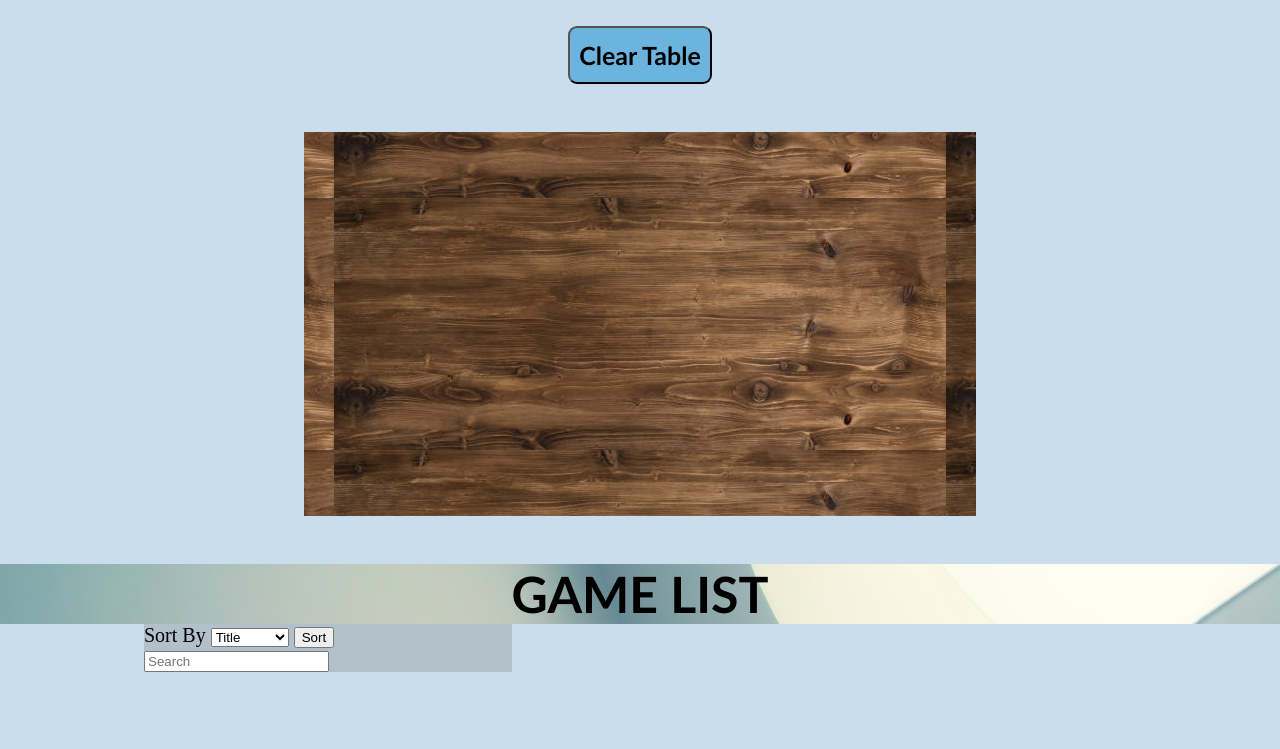
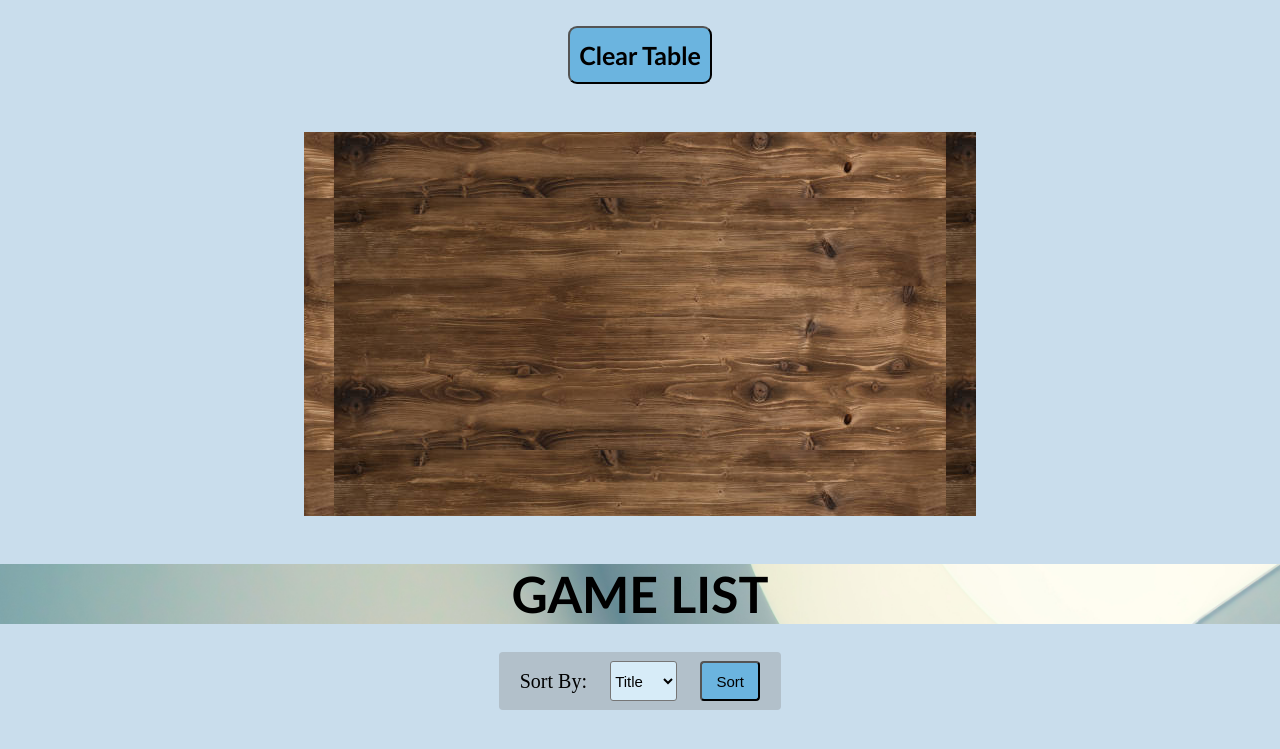
Before and after one commit to hazzirdd/gamenight-capstone, a website: page client/game-night.html in a window 1280 px wide. Shown: the part 227-976 px from the top of the page. Drawn offline with nearby package versions, Linux system fonts and the light colour scheme; no server answers.

Commit message:
organize tools

```diff
--- a/client/game-night.html
+++ b/client/game-night.html
@@ -29,7 +29,7 @@
     </div>
     <h1 id="game-list-h1">GAME LIST</h1>
     <div class="orginization-tools">
-        <label for="game-sort">Sort By</label>
+        <label id="game-sort-title" for="game-sort">Sort By:</label>
         <select name="game-sort" id="game-sort">
             <option value="title">Title</option>
             <option value="genre">Genre</option>
@@ -37,8 +37,9 @@
             <option value="year">Year</option>
         </select>
         <button type="button" id="sort-submit-btn">Sort</button>
-        <input type="search" placeholder="Search" class="game-search">
+        <!-- <input type="search" placeholder="Search" class="game-search"> -->
     </div>
+
     <container class="boardgame-list">
     </container>
 
--- a/client/styles.css
+++ b/client/styles.css
@@ -131,9 +131,41 @@ html {
 
 .orginization-tools {
     font-size: 20px;
-    margin-left: 1.5in;
-    margin-right: 60vw;
-    background-color: rgba(124, 124, 124, 0.3)
+    background-color: rgba(124, 124, 124, 0.3);
+    display: flex;
+    justify-content: space-around;
+    align-items: center;
+    margin-top: 0.3in;
+    margin-left: 39%;
+    margin-right: 39%;
+    padding: 9px;
+    border-radius: 4px;
+}
+
+/* #game-sort-title {
+
+} */
+
+#game-sort {
+    background-color:rgb(215, 236, 248);
+    font-size: 15px;
+    width: 67px;
+    height: 40px;
+    border-radius: 3px;
+}
+
+#sort-submit-btn {
+    background-color:rgb(107, 180, 223);
+    font-size: 15px;
+    width: 60px;
+    height: 40px;
+    border-radius: 4px;
+    transition: .3s;
+}
+
+#sort-submit-btn:hover {
+    background-color: rgb(147, 204, 236);
+    transform: scale(1.1);
 }
 
 .boardgame-list {
```
